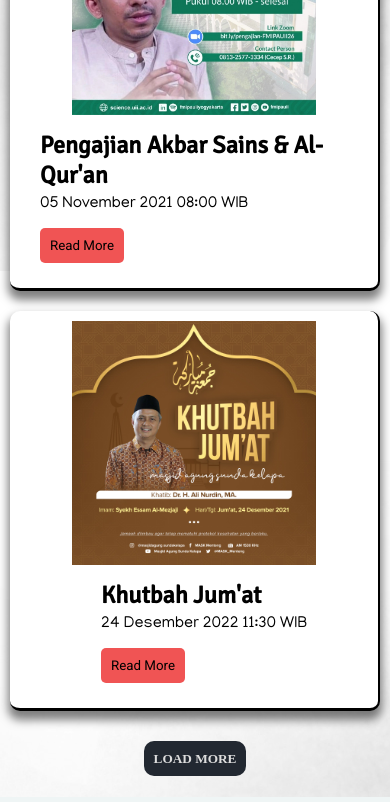
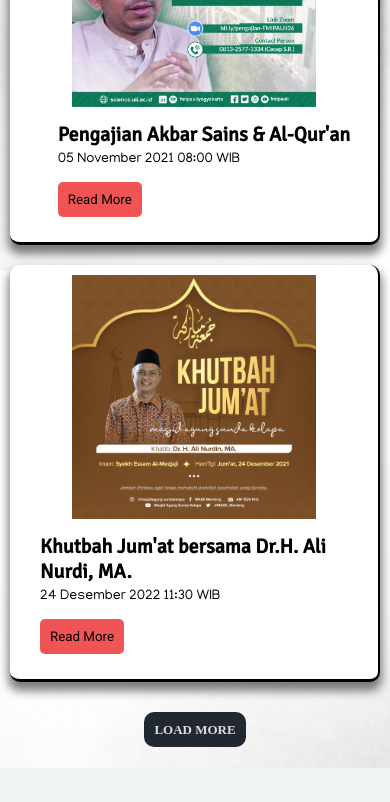
Before and after one commit to HUGORAYHAN08/Al-Masjid, a plain HTML site: page html/Agenda.html in a window 390 px wide. Shown: the part 930-1732 px from the top of the page. Drawn offline with Linux system fonts and the light colour scheme.

Commit message:
mengatur font agenda saat responsif

```diff
--- a/css/style.css
+++ b/css/style.css
@@ -665,4 +665,13 @@ td{
   .item-agenda img{
     width: 70%;
   }
+  .wrapper-agenda h2{
+    font-size: 20px;
+  }
+  .wrapper-agenda p{
+    font-size: 14px;
+  }
+  .item-more h5{
+    font-size: 13px;
+  }
 }
--- a/html/Agenda.html
+++ b/html/Agenda.html
@@ -58,7 +58,7 @@
         <article class="item-agenda">
           <img src="../img/Posterkhutbah2.jpg" alt="">
           <div class="wrapper-agenda">
-            <h2>Khutbah Jum'at</h2>
+            <h2>Khutbah Jum'at bersama Dr.H. Ali Nurdi, MA.</h2>
             <p>24 Desember 2022 11:30 WIB</p>
             <button>Read More</button>
           </div>
--- a/script.js
+++ b/script.js
@@ -14,7 +14,7 @@ const waktu = () => {
 
   let format = AddHours + ":" + AddMinuts;
   jam.innerHTML = `<h1>${format}</h1>`;
-  console.log(format);
+  // console.log(format);
 
   if (format >= "18:50" && format <= "23:59") {
     keterangan.innerHTML = `<h1>Sholat isyak</h1>`;
```
